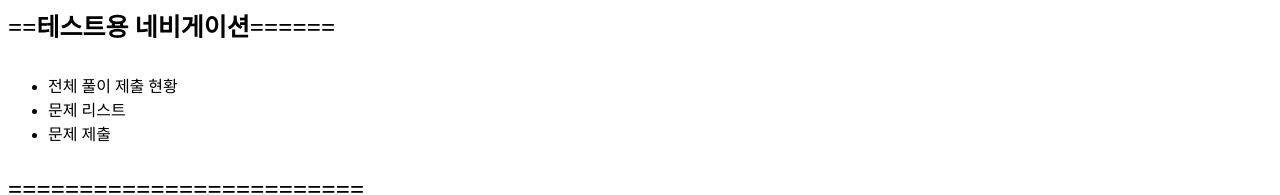
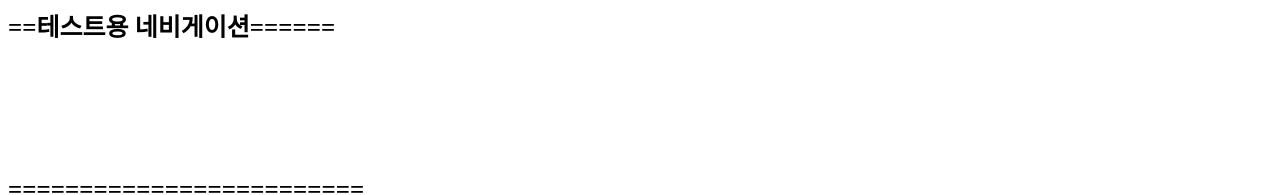
Before and after one commit to ondal1997/coj-fe, a React app: page /oj/problemsForm in a window 1280 px wide. Shown: the top 195 px of the page. Built offline with nearby package versions, Linux system fonts and the light colour scheme.

Commit message:
[수정] 프레그먼트 삭제

```diff
--- a/src/OurLink.js
+++ b/src/OurLink.js
@@ -22,7 +22,7 @@ const StyledLink = styled(Link)`
     }
 `;
 
-const IS_DEPLOYED = false;
+const IS_DEPLOYED = true;
 const codersUrl = 'http://codersit.co.kr/oj';
 
 const OurLink = (props) => {
--- a/src/ProblemList/ProblemListApp.js
+++ b/src/ProblemList/ProblemListApp.js
@@ -48,7 +48,6 @@ const ProblemList = (props) => {
   }
 
   return (
-    <>
     <Grid container direction='column' alignItems='center' spacing={1}>
       <Grid item>
         <Typography variant='h4' color='primary'>문제 리스트</Typography>
@@ -119,7 +118,6 @@ const ProblemList = (props) => {
         />
       </Grid>
     </Grid>
-    </>
   );
 };
 
```
Lines whose indentation alone changed are shown as unchanged.
